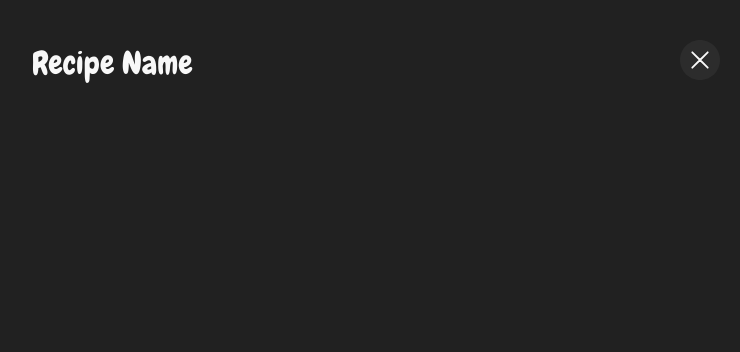
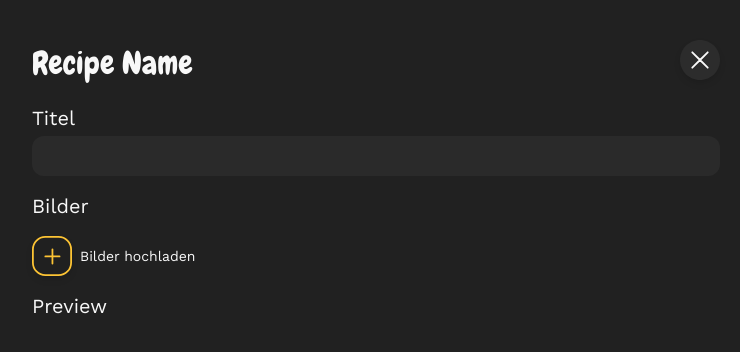
Before and after one commit to LucasOe/dishcovery, a SvelteKit app: page /add-recipe in a window 1280 px wide. Shown: the top 352 px of the page, without its empty margins (264-1004 px from the left). Built offline with nearby package versions, Linux system fonts and the light colour scheme.

Commit message:
Picture Upload

```diff
--- a/src/routes/add-recipe/+page.svelte
+++ b/src/routes/add-recipe/+page.svelte
@@ -2,14 +2,35 @@
 
 	import H1 from "../../components/H1.svelte";
 	import CloseIcon from '../../assets/icons/cancel.svg';
+	import PictureUploadIcon from '../../assets/icons/pictureupload.svg';
+	import Tag from "../../components/Tag.svelte";
 
 </script>
 <svelte:head>
 	<title>Add Recipe</title>
 	<meta name="description" content="Add Recipe" />
 </svelte:head>
+<div class="space-y-4">
+	<div class="flex justify-between">
+		<H1 text="Recipe Name" />
+		<a href={'/'} class=""><img alt="Close" class="w-10 h-10 drop-shadow-md" src={CloseIcon} /></a>
+	</div>
 
-<div class="flex justify-between">
-	<H1 text="Recipe Name" />
-	<a href={'/'} class=""><img alt="Close" class="w-10 h-10" src={CloseIcon} /></a>
+	<div>
+		<div>
+			<label for="title" class="block mb-1 text-xl text-white">Titel</label>
+			<input type="text" id="title" class=" text-white text-xl h-10 w-full rounded-sm" style="background-color: #2A2A2A;">
+		</div>
+	</div>
+
+	<div>
+		<label class="text-xl">Bilder</label>
+	</div>
+	<div class="flex flex-row gap-2">
+		<img alt="Close" class="inline w-10 h-10 drop-shadow-md" src={PictureUploadIcon} />
+		<p class="mt-2.5">Bilder hochladen</p>
+	</div>
+	<div>
+		<label class="text-xl">Preview</label>
+	</div>
 </div>
```
Also changed, not shown: src/assets/icons/pictureupload.svg (added).
